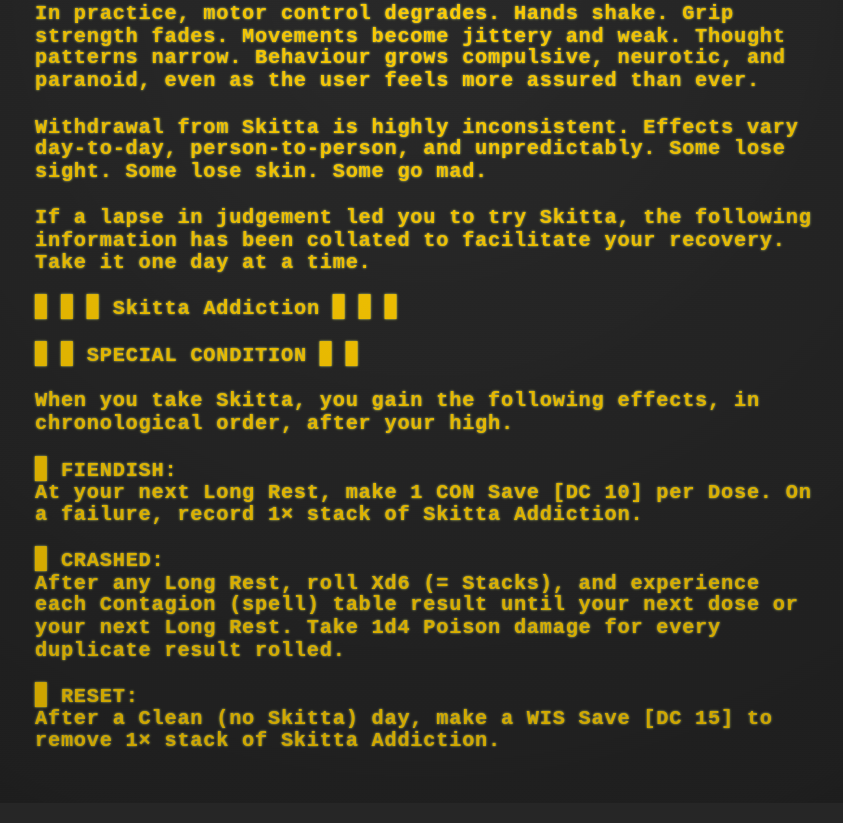
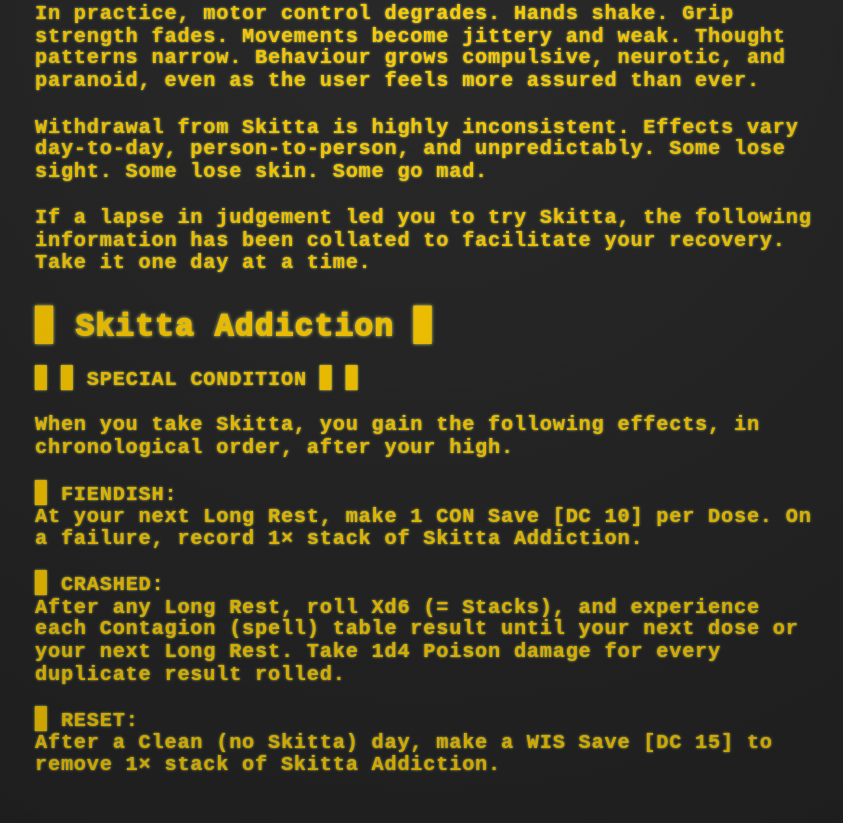
Before and after one commit to bribbuk/skitta, a plain HTML site: page index.html in a window 1280 px wide. Shown: the part 844-1667 px from the top of the page, without its empty margins (215-1058 px from the left). Drawn offline with Linux system fonts and the light colour scheme.

Commit message:
Add header for Skitta Addiction
Added a header for Skitta Addiction section.

```diff
--- a/index.html
+++ b/index.html
@@ -282,9 +282,9 @@ Withdrawal from Skitta is highly inconsistent. Effects vary day-to-day, person-t
 If a lapse in judgement led you to try Skitta, the following information has been collated to facilitate your recovery. Take it one day at a time.
 </p>
 
-<p class="bodytext">
-▉ ▉ ▉ Skitta Addiction ▉ ▉ ▉
-</p>
+<h1>
+  ▉ Skitta Addiction ▉
+</h1>
 
 <p class="bodytext">
 ▉ ▉ SPECIAL CONDITION ▉ ▉
```
